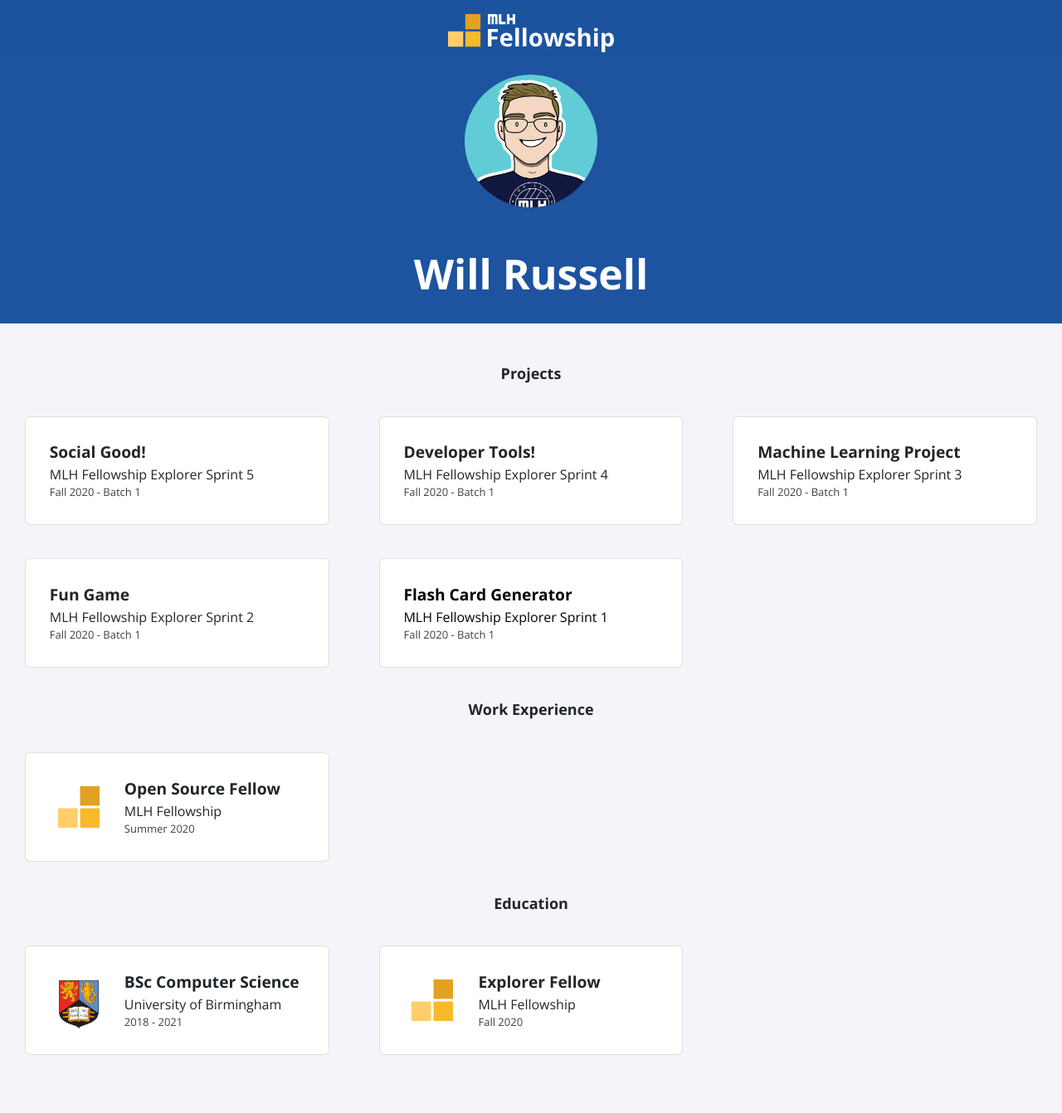
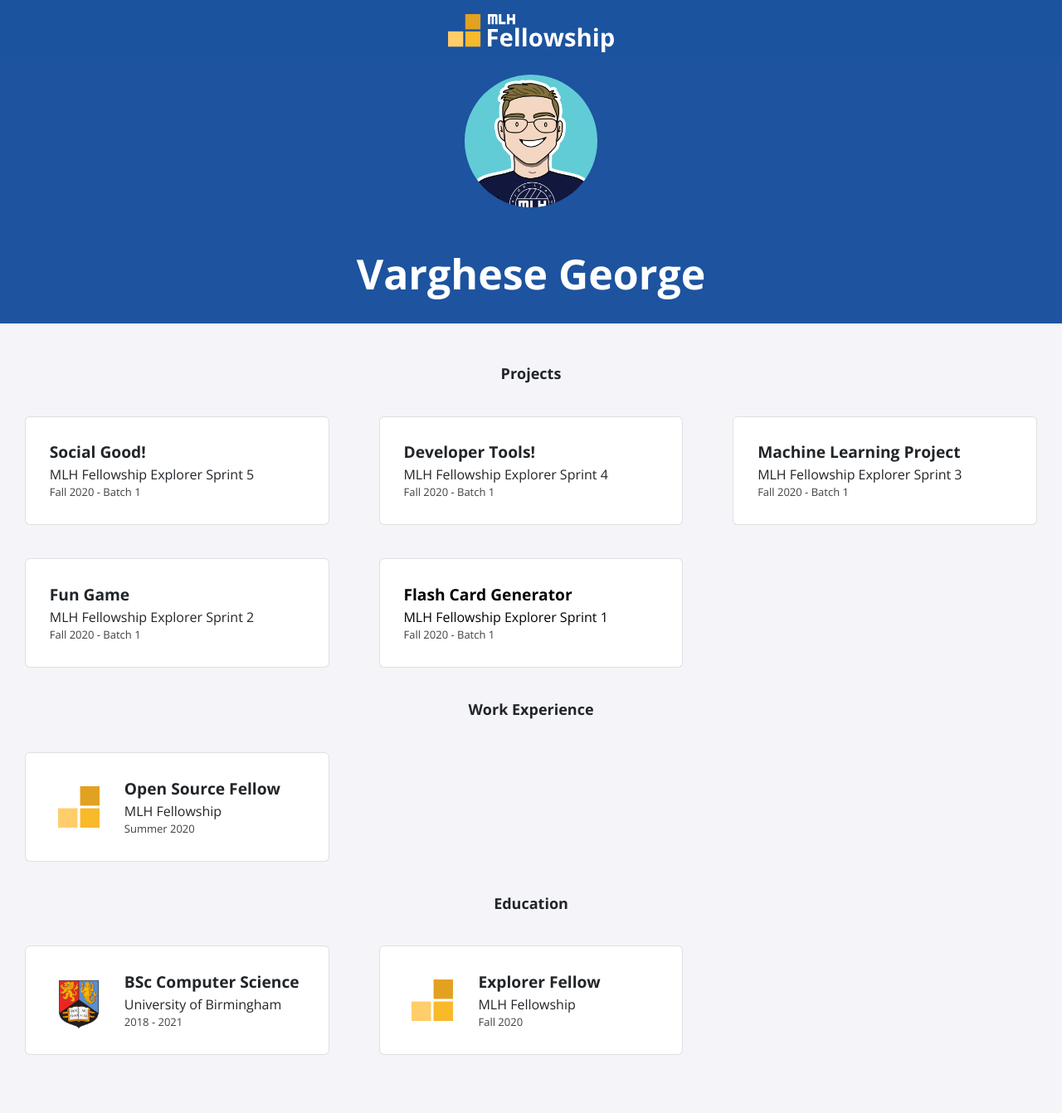
Before and after one commit to varghese1508/varghese1508.github.io, a Jekyll site: the page built from index.html, in a window 1280 px wide. Shown: the whole page at 83% size. Built offline with Jekyll 4.4.1, drawn with Linux system fonts in a browser that asks for light colours; nearby versions of some CDN libraries.

Commit message:
Update config.yml to include personal data!

```diff
--- a/_config.yml
+++ b/_config.yml
@@ -1,13 +1,13 @@
-title: "Will Russell"
-email: fellowship@mlh.io
+title: "Varghese George"
+email: varghese1508@gmail.com
 description: >- # this means to ignore newlines until "baseurl:"
   Write an awesome description for your new site here. You can edit this
   line in _config.yml. It will appear in your document head meta (for
   Google search results) and in your feed.xml site description.
 baseurl: "/"
-url: "/portfolio-template"
-twitter_username: mlhacks
-github_username:  mlh-fellowship
+url: "https://varghese1508.github.io/"
+twitter_username: ignoree
+github_username:  varghese1508
 
 sass:
   sass_dir: _sass
```
